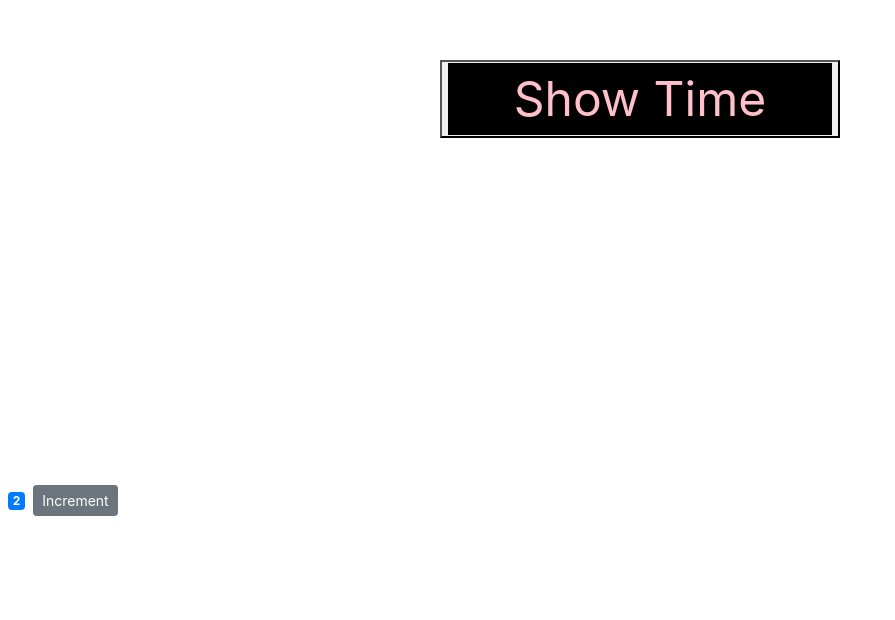
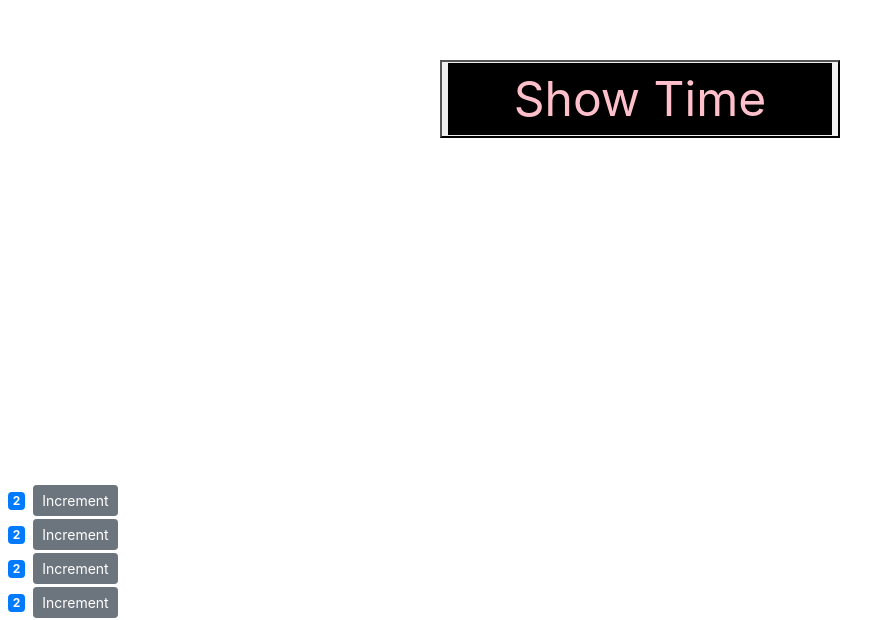
Before and after one commit to ScottGledhill/practice, a React (Create React App) app: page / in a window 1280 px wide. Shown: the part 286-906 px from the top of the page, without its empty margins (0-895 px from the left). Before the commit the page ends 804 px from the top, so only its background shows below. Built offline with nearby package versions, Linux system fonts and the light colour scheme.

Commit message:
counters component created

```diff
--- a/src/App.js
+++ b/src/App.js
@@ -1,14 +1,14 @@
 import React, { Component } from 'react';
 import './App.css';
 import Clock from './ClockComponents.js/Clock'
-import Counter from './CounterComponents.js/Counter'
+import Counters from './CounterComponents.js/Counters'
 
 class App extends Component {
   render() {
     return (
       <div>
         <Clock />
-        <Counter />
+        <Counters />
       </div>
     );
   }
--- /dev/null
+++ b/src/CounterComponents.js/Counters.js
@@ -0,0 +1,22 @@
+import React, { Component } from 'react';
+import Counter from './Counter.js'
+
+class Counters extends Component {
+  constructor(props) {
+    super(props);
+    this.state = {  }
+  }
+  render() {
+    return (
+      <div>
+        <Counter />
+        <Counter />
+        <Counter />
+        <Counter />
+      </div>
+
+    );
+  }
+}
+
+export default Counters;
```
